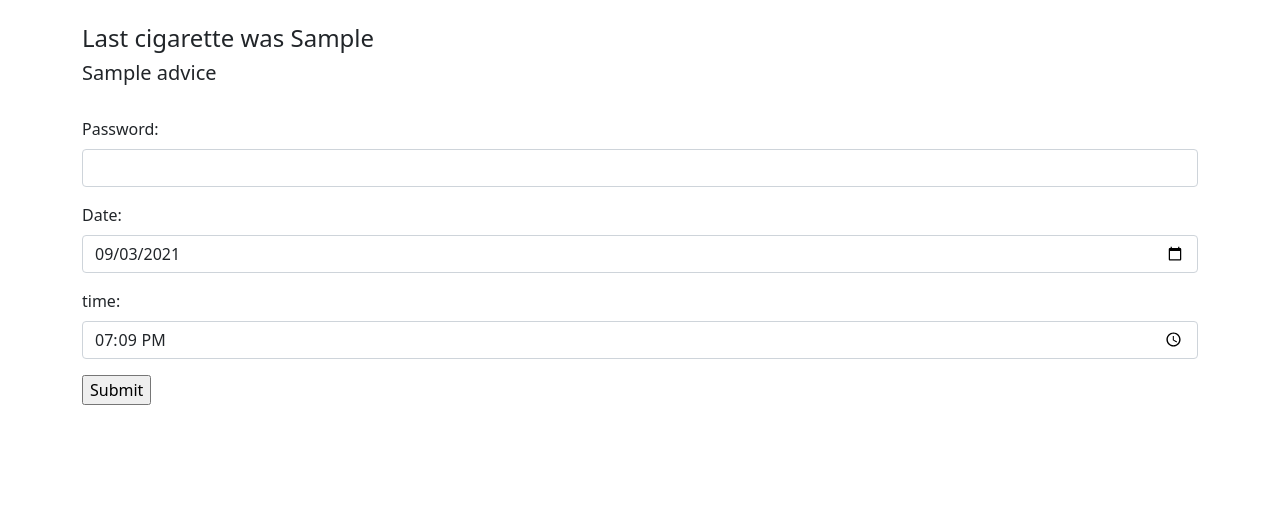
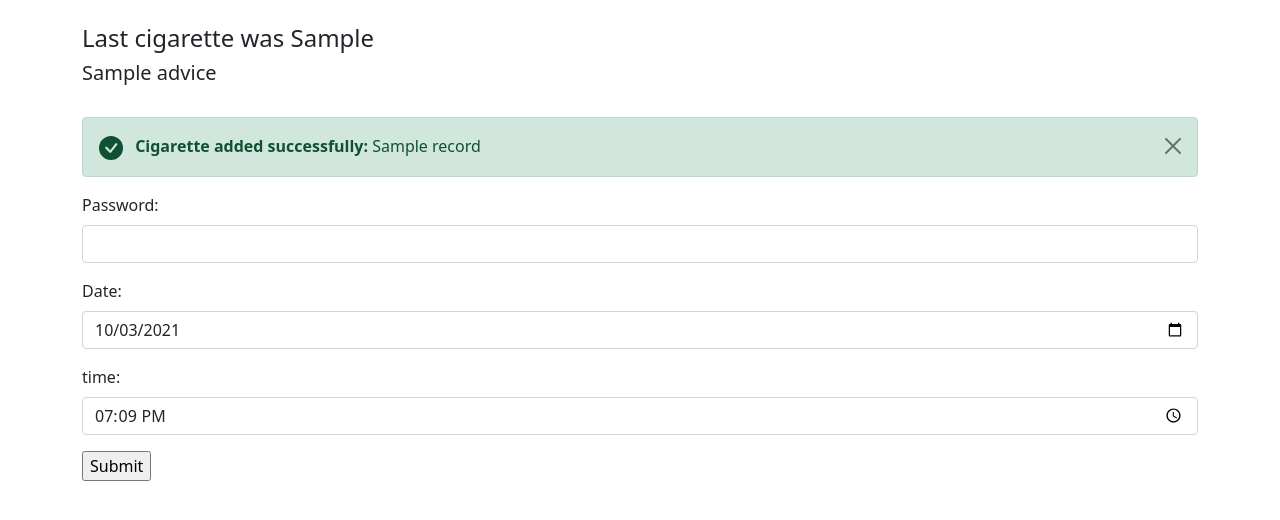
Before and after one commit to Jivelien/JARETH, a Flask app: template front/templates/test.html in a window 1280 px wide. Shown: the part 56-576 px from the top of the page. Run offline with Flask 2, Linux system fonts and the light colour scheme; the template is opened without the code that fills it: most values are stand-ins (such as "Sample title", 1, 10 or a date in 2020); parts of the project's set-up code (start-up, migrations or seed data) failed here and were passed over.

Commit message:
Feat/Add alerting in case of success or fail

```diff
--- a/front/app.py
+++ b/front/app.py
@@ -1,4 +1,4 @@
-from flask import Flask, jsonify, request, redirect, render_template
+from flask import Flask, jsonify, request, redirect, render_template, url_for
 from datetime import datetime
 from dateutil.parser import parse
 import requests
@@ -77,8 +77,11 @@ def main():
                             last_cigarette=last_cigarette,
                             advice= advice)
 
-@app.route("/add_event", methods=['POST'])
+@app.route("/add_event", methods=['POST', 'GET'])
 def add_event():
+    if request.method == 'GET':
+        return redirect(url_for('main'))
+
     password = request.form.get("password")
     eventdate = request.form.get("eventdate")
     eventtime = request.form.get("eventtime")
@@ -86,9 +89,27 @@ def add_event():
 
     event = {'password' : password, 'eventdatetime' : eventdatetime}
 
-    add_cigarette = requests.post("http://webservice:5000/add_event", data=event)
+    add_cigarette_call = requests.post("http://webservice:5000/add_event", data=event)
 
-    return redirect('/')
+    last_cigarette_timestamp = get_last_cigarette().get("event")
+    if last_cigarette_timestamp != '':
+        delta = (datetime.now() - parse(last_cigarette_timestamp)).total_seconds()
+        last_cigarette = duration_to_string(delta)
+        advice = get_advice(delta)
+    else:
+        last_cigarette = ''
+        advice = ''
+
+    if add_cigarette_call.status_code != 200:
+        return  render_template('test.html',
+                            last_cigarette=last_cigarette,
+                            advice= advice,
+                            error='Unable to record cigarette')
+    else:
+        return  render_template('test.html',
+                            last_cigarette=last_cigarette,
+                            advice= advice,
+                            record= add_cigarette_call.json().get('event'))
 
 
 
--- a/front/templates/base.html
+++ b/front/templates/base.html
@@ -25,6 +25,18 @@
       </div>
     </div>
   </nav>
+  <svg xmlns="http://www.w3.org/2000/svg" style="display: none;">
+    <symbol id="check-circle-fill" fill="currentColor" viewBox="0 0 16 16">
+      <path d="M16 8A8 8 0 1 1 0 8a8 8 0 0 1 16 0zm-3.97-3.03a.75.75 0 0 0-1.08.022L7.477 9.417 5.384 7.323a.75.75 0 0 0-1.06 1.06L6.97 11.03a.75.75 0 0 0 1.079-.02l3.992-4.99a.75.75 0 0 0-.01-1.05z"/>
+    </symbol>
+    <symbol id="info-fill" fill="currentColor" viewBox="0 0 16 16">
+      <path d="M8 16A8 8 0 1 0 8 0a8 8 0 0 0 0 16zm.93-9.412-1 4.705c-.07.34.029.533.304.533.194 0 .487-.07.686-.246l-.088.416c-.287.346-.92.598-1.465.598-.703 0-1.002-.422-.808-1.319l.738-3.468c.064-.293.006-.399-.287-.47l-.451-.081.082-.381 2.29-.287zM8 5.5a1 1 0 1 1 0-2 1 1 0 0 1 0 2z"/>
+    </symbol>
+    <symbol id="exclamation-triangle-fill" fill="currentColor" viewBox="0 0 16 16">
+      <path d="M8.982 1.566a1.13 1.13 0 0 0-1.96 0L.165 13.233c-.457.778.091 1.767.98 1.767h13.713c.889 0 1.438-.99.98-1.767L8.982 1.566zM8 5c.535 0 .954.462.9.995l-.35 3.507a.552.552 0 0 1-1.1 0L7.1 5.995A.905.905 0 0 1 8 5zm.002 6a1 1 0 1 1 0 2 1 1 0 0 1 0-2z"/>
+    </symbol>
+  </svg>
+  <script src="https://cdn.jsdelivr.net/npm/bootstrap@5.1.1/dist/js/bootstrap.bundle.min.js" integrity="sha384-/bQdsTh/da6pkI1MST/rWKFNjaCP5gBSY4sEBT38Q/9RBh9AH40zEOg7Hlq2THRZ" crossorigin="anonymous"></script>
 
 {% block content %}
 {% endblock %}
--- a/front/templates/test.html
+++ b/front/templates/test.html
@@ -8,6 +8,20 @@
    <h5>{{ advice }}</h5>
    {% endif %}
    <br/>
+   {% if error %}
+      <div class="alert alert-danger alert-dismissible fade show" role="alert">
+         <svg class="bi flex-shrink-0 me-2" width="24" height="24" role="img" aria-label="Danger:"><use xlink:href="#exclamation-triangle-fill"/></svg>
+         <strong>ERROR: </strong> {{ error }}
+         <button type="button" class="btn-close" data-bs-dismiss="alert" aria-label="Close"></button>
+       </div>
+   {% endif %}
+   {% if record %}
+   <div class="alert alert-success alert-dismissible fade show" role="alert">
+      <svg class="bi flex-shrink-0 me-2" width="24" height="24" role="img" aria-label="Success:"><use xlink:href="#check-circle-fill"/></svg>
+      <strong>Cigarette added successfully: </strong> {{ record }}
+      <button type="button" class="btn-close" data-bs-dismiss="alert" aria-label="Close"></button>
+    </div>
+   {% endif %}
    <form method="POST" action="{{url_for('.add_event')}}">
       <div class="mb-3">
          <label for="password" class="form-label">Password:</label>
@@ -28,7 +42,7 @@
 </div>
 <script>
    var date = new Date();
-   var currentDate = date.getFullYear() + '-' + (date.getMonth()<10?'0':'') + date.getMonth() + '-' + (date.getDate()<10?'0':'') + date.getDate();
+   var currentDate = date.getFullYear() + '-' + ((date.getMonth() + 1) <10?'0':'') + ( date.getMonth() + 1 )  + '-' + (date.getDate()<10?'0':'') + date.getDate();
    var currentTime = (date.getHours()<10?'0':'') + date.getHours()+ ":" + (date.getMinutes()<10?'0':'') + date.getMinutes();
 
    document.getElementById('eventdate').value = currentDate;
```
Also changed, not shown: webservice/project/__init__.py (+4 -4 lines).
